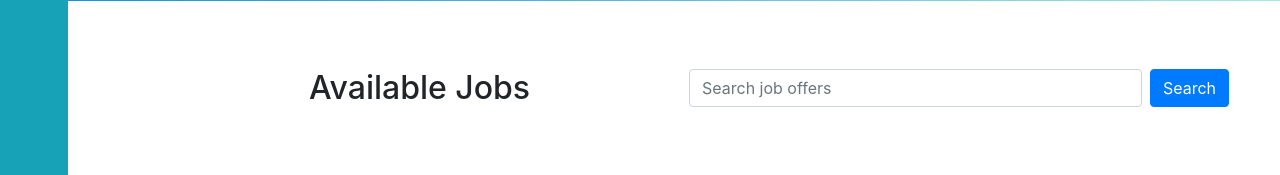
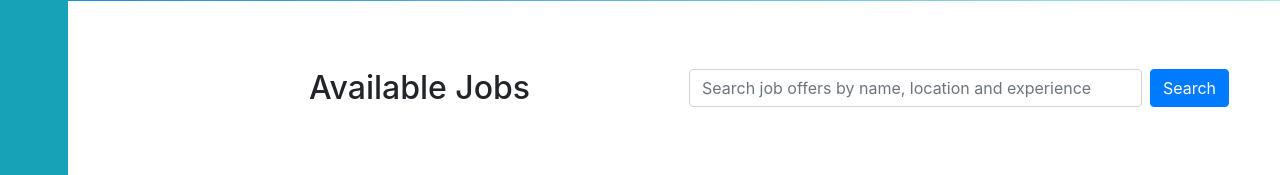
Before and after one commit to Anandan4592/Careerlink, a Django app: page /candhome in a window 1280 px wide. Shown: the part 288-463 px from the top of the page. Run offline with Django 5.2, Linux system fonts and the light colour scheme; the visitor is signed in with stand-in values (Sample User, id 1); data that the repository does not hold is empty; some libraries are stand-ins or nearby versions.

Commit message:
4th commit

```diff
--- a/careerapp/views.py
+++ b/careerapp/views.py
@@ -51,7 +51,7 @@ def hiring(request):
                     # Check if an image was uploaded
                 if image==None:
                         # Set default image path using the static function
-                    image = static('images/userr.jpg')
+                    image = 'Image/userr.jpg'
                     x = Recruiter(comp_name=cname, image=image, about=about, user=user,location=location)
                     x.save()
                 else:
@@ -94,7 +94,7 @@ def jobseeker(request):
                     # Check if an image was uploaded
                 if image==None:
                         # Set default image path using the static function
-                    image = static('images/userr.jpg')
+                    image = 'Image/userr.jpg'
                     x = Jobseeker(resume=resume, image=image, about=about, user=user,address=address)
                     x.save()
                 else:
@@ -156,7 +156,7 @@ def candnav(request):
 @login_required(login_url='careerhome')
 def candhome(request):
     currentuser=request.user
-    job=Job.objects.all()
+
     applied_jobs = Applications.objects.filter(user=currentuser).values_list('jobname_id', flat=True)
 
     query = request.GET.get('search')
@@ -164,10 +164,11 @@ def candhome(request):
         job = Job.objects.filter(
             Q(jobname__icontains=query) |
             Q(hire__comp_name__icontains=query) |
-            Q(hire__location__icontains=query)
-        )
+            Q(hire__location__icontains=query) |
+            Q(experience__icontains=query)
+        ).order_by('-posted_at')
     else:
-        job = Job.objects.all()
+        job = Job.objects.all().order_by('-posted_at')
     return render(request,'candhome.html',{'currentuser':currentuser,'job':job,'applied_jobs':applied_jobs})
 
 @login_required(login_url='careerhome')
--- a/templates/candhome.html
+++ b/templates/candhome.html
@@ -69,7 +69,7 @@
                 </div>
                 <div class="col-md-6 text-md-end">
                     <form class="d-flex" method="GET" action="{% url 'candhome' %}">
-                        <input class="form-control me-2" type="search" name="search" placeholder="Search job offers" aria-label="Search" value="{{ request.GET.search }}">
+                        <input class="form-control me-2" type="search" name="search" placeholder="Search job offers by name, location and experience" aria-label="Search" value="{{ request.GET.search }}">
                         <button class="btn btn-primary" type="submit">Search</button>
                     </form>
 
```
Also changed, not shown: Media/Image/OIP.jpeg (added), Media/Image/istockphoto-538773545-612x612.jpg (added), Media/Image/userr.jpg (added), 1 other file.
